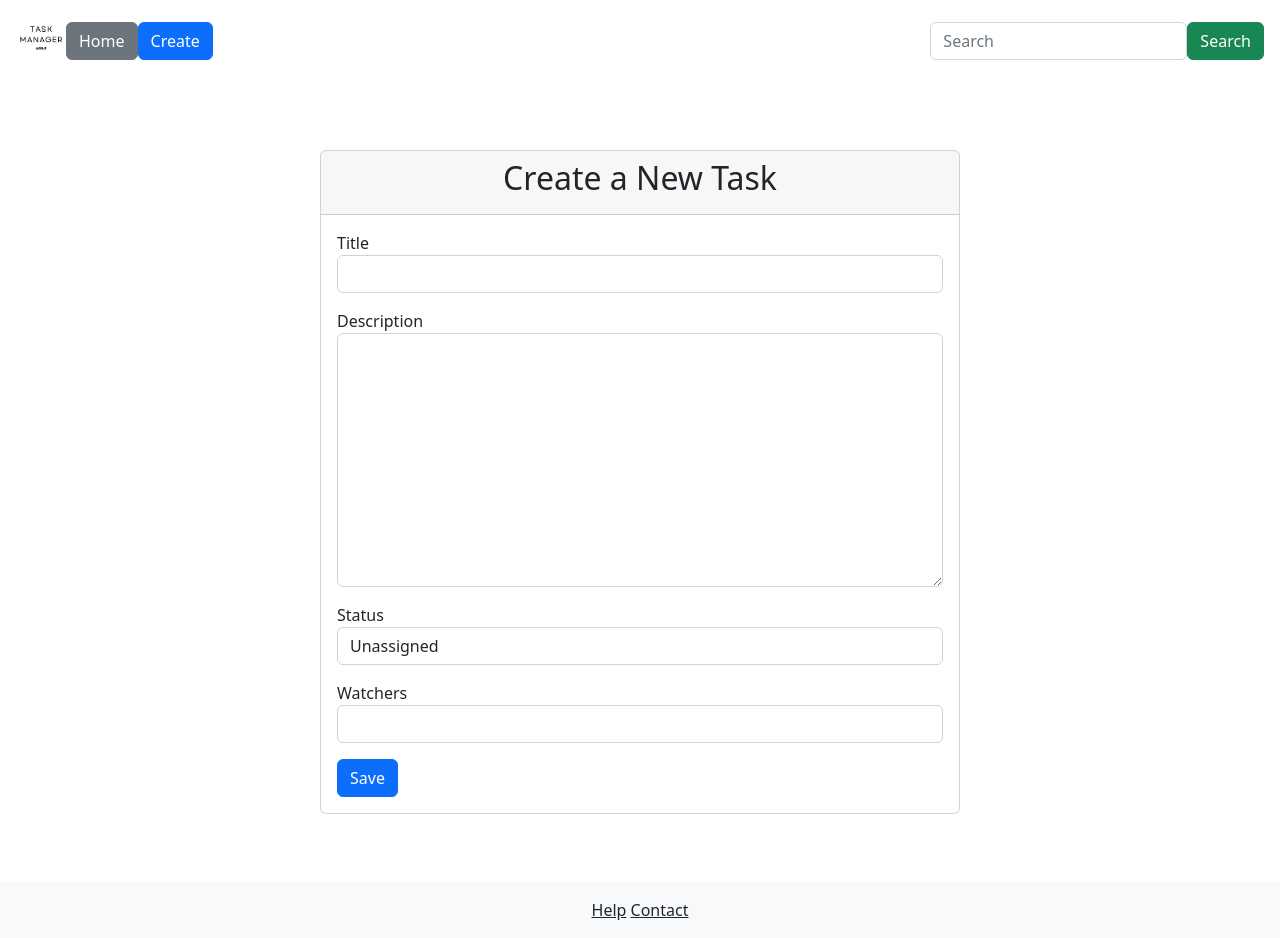
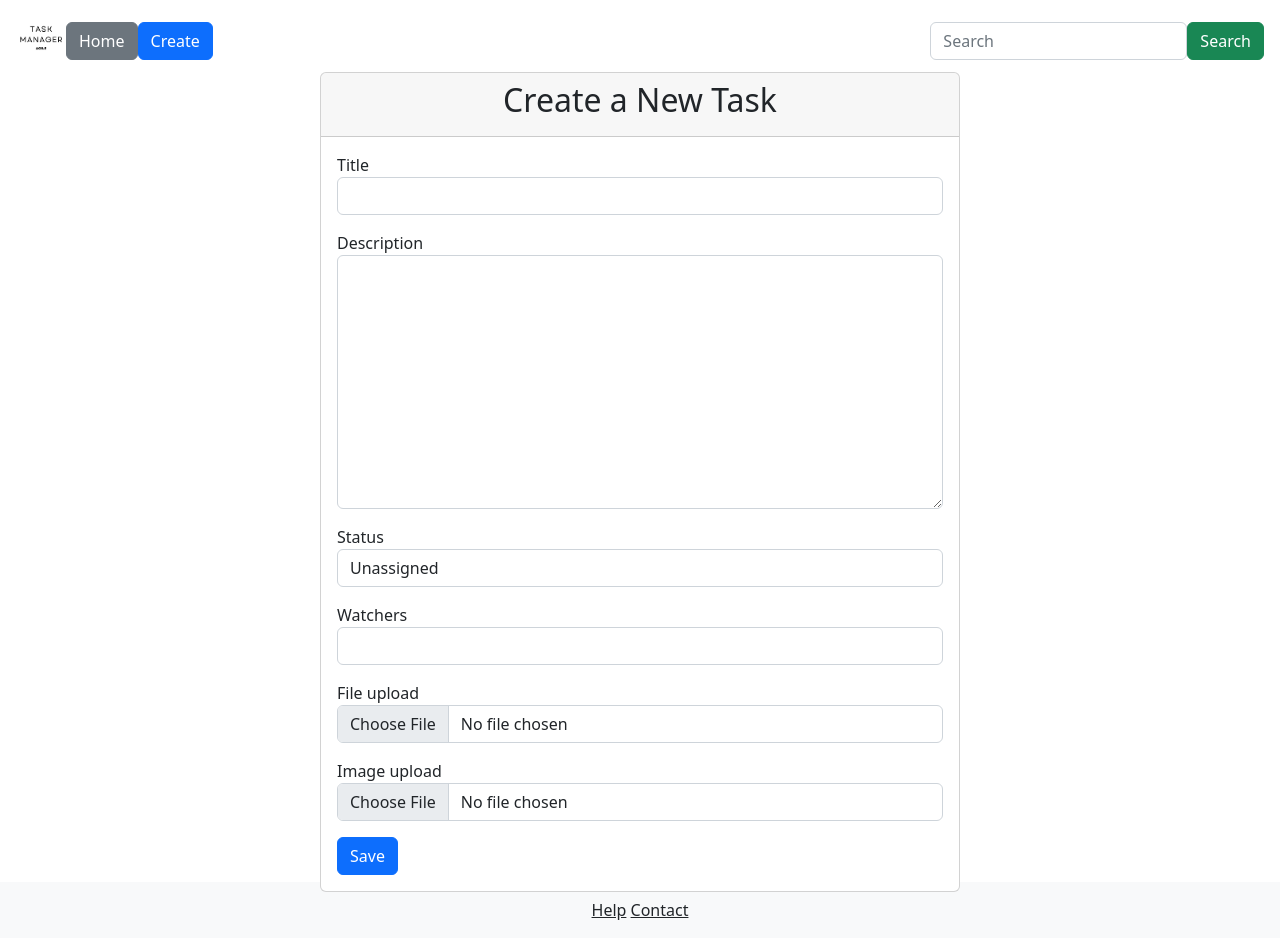
Before and after one commit to OIITuMuCT/Task, a Django app: page /tasks/new/ in a window 1280 px wide. Run offline with Django 5.2, Linux system fonts and the light colour scheme; some libraries are stand-ins or nearby versions.

Commit message:
File and Image Upload Field

```diff
--- a/taskmanager/urls.py
+++ b/taskmanager/urls.py
@@ -14,7 +14,8 @@ Including another URLconf
     1. Import the include() function: from django.urls import include, path
     2. Add a URL to urlpatterns:  path('blog/', include('blog.urls'))
 """
-
+from django.conf import settings
+from django.conf.urls.static import static
 from django.contrib import admin
 from django.urls import include, path
 
@@ -23,3 +24,7 @@ urlpatterns = [
     path('', include('tasks.urls', namespace='tasks')), # Including tasks URLs with a namespace
 
 ]
+
+if settings.DEBUG:
+    urlpatterns += static(settings.MEDIA_URL,
+        document_root=settings.MEDIA_ROOT)
--- a/tasks/forms.py
+++ b/tasks/forms.py
@@ -8,7 +8,7 @@ class TaskForm(forms.ModelForm):
 
     class Meta:
         model = Task
-        fields = ["title", "description", "status", "watchers"]
+        fields = ["title", "description", "status", "watchers", "file_upload", "image_upload"]
 
     def __init__(self, *args, **kwargs):
         super(TaskForm, self).__init__(*args, **kwargs)
--- a/tasks/models.py
+++ b/tasks/models.py
@@ -25,6 +25,8 @@ class Task(models.Model):
     owner = models.ForeignKey(
         User, related_name="owned_tasks", on_delete=models.SET_NULL, null=True
     )
+    file_upload = models.FileField(upload_to="tasks/files", null=True, blank=True)
+    image_upload = models.ImageField(upload_to="tasks/images/", null=True, blank=True)
 
     class Meta:
         constraints = [
```
Also changed, not shown: templates/tasks/task_detail.html (+8 -0 lines), db.sqlite3, tasks/images/seacat.jpg (added), tasks/migrations/0003_task_file_upload_task_image_upload.py (added), 1 other file.
